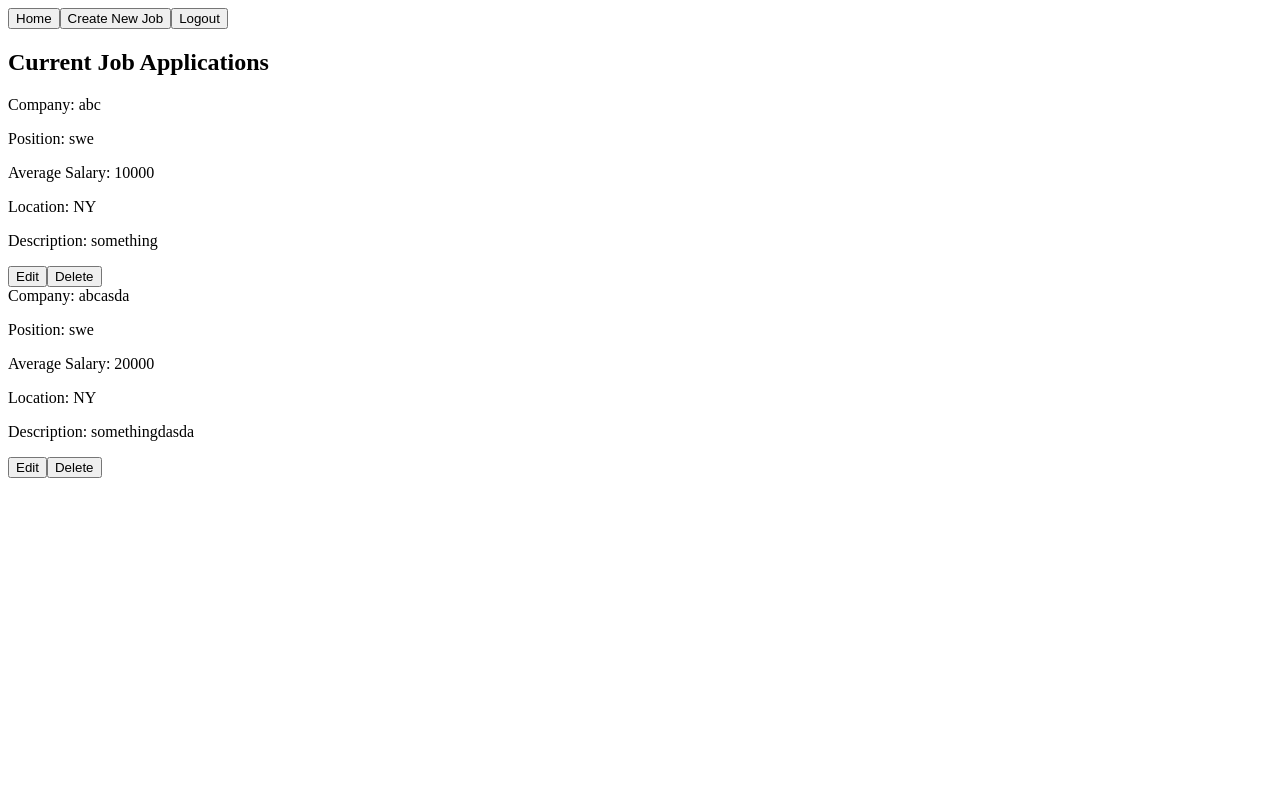
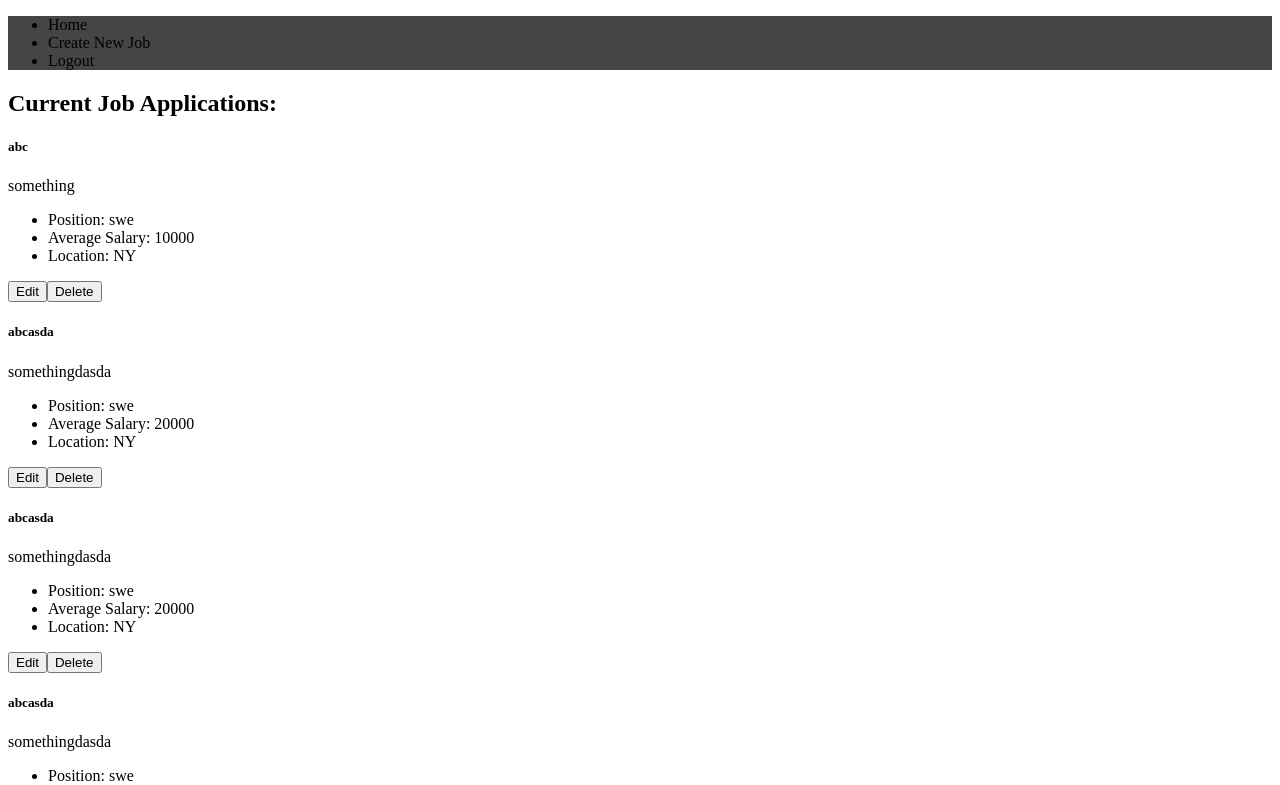
Before and after one commit to JobHuntr/JobHuntr, a React app: page /Home in a window 1280 px wide. Shown: the top 785 px of the page. Built offline with nearby package versions, Linux system fonts and the light colour scheme.

Commit message:
added styling to edit and new job
Co-authored-by: Jeremy Wang <JeremyHcWang@users.noreply.github.com>

```diff
--- a/src/components/EditJob.tsx
+++ b/src/components/EditJob.tsx
@@ -16,8 +16,9 @@ const EditJob: React.FC<EditJobProps> = ({ currentJob }) => {
   const [location, setLocation] = useState<string>(currentJob.location);
   const [description, setDescription] = useState<string>(currentJob.description);
   const [followUp, setFollowUp] = useState<string>(currentJob.followUp);
+  const [heardBack, setHeardBack] = useState<string>('');
   // a state variable to indicate if this is for editing or adding
-  const [edit, setEdit] = useState<boolean>(true);
+  // const [edit, setEdit] = useState<boolean>(true);
 
 
   const updateJob = async (event: React.FormEvent<HTMLFormElement>) => {
@@ -29,7 +30,8 @@ const EditJob: React.FC<EditJobProps> = ({ currentJob }) => {
       location: location,
       description: description,
       // need to convert this to boolean in backend
-      followUp: followUp
+      followUp: followUp,
+      heardBack: heardBack
     }
     try {
       const response: responseData = await axios.patch('', body, {
@@ -46,37 +48,44 @@ const EditJob: React.FC<EditJobProps> = ({ currentJob }) => {
 
 
   return (
-    <div>
-      <form onSubmit={(e) => updateJob(e)}>
-        <div>
-          <label htmlFor = "company">Company: </label>
-          <input id = "company" type="text" placeholder="Company" onChange={ (e) => {setCompany(e.target.value)} } value = {company}></input>
+    <div className = "bg-dark-subtle p-3" >
+      <form className = "bg-dark-subtle mt-5 mb-5 ms-5 me-5" onSubmit={(e) => updateJob(e)}>
+        <div className="mb-3">
+          <label style = {{ fontSize: '20px'}} htmlFor = "company" className="text-success form-label">Company: </label>
+          <input id = "company" type="text" className="form-control" placeholder="Company" onChange={ (e) => {setCompany(e.target.value)} } value = {company}></input>
         </div>
-        <div>
-          <label htmlFor = "position">Position: </label>
-          <input id = "position" type="text" placeholder="Position" onChange={ (e) => {setPosition(e.target.value)} } value = {position}></input>
+        <div className="mb-3">
+          <label style = {{ fontSize: '20px'}} htmlFor = "position" className="text-success form-label">Position: </label>
+          <input id = "position" type="text" className="form-control" placeholder="Position" onChange={ (e) => {setPosition(e.target.value)} } value = {position}></input>
         </div>
-        <div>
-          <label htmlFor = "salary"> Salary: </label>
-          <input id = "salary" type="text" placeholder="Salary" onChange={ (e) => {setSalary( parseInt(e.target.value) )} } value = {salary}></input>
+        <div className="mb-3">
+          <label style = {{ fontSize: '20px'}} htmlFor = "salary" className="text-success form-label"> Salary: </label>
+          <input id = "salary" type="text" className="form-control" placeholder="Salary" onChange={ (e) => {setSalary( parseInt(e.target.value) )} } value = {salary}></input>
         </div>
-        <div>
-          <label htmlFor = "location"> Location: </label>
-          <input id = "location" type="text" placeholder="Location" onChange={ (e) => {setLocation(e.target.value)} } value = {location}></input>
+        <div className="mb-3">
+          <label style = {{ fontSize: '20px'}} htmlFor = "location" className="text-success form-label"> Location: </label>
+          <input id = "location" type="text" className="form-control" placeholder="Location" onChange={ (e) => {setLocation(e.target.value)} } value = {location}></input>
         </div>
-        <div>
-          <label htmlFor = "description"> Description: </label>
-          <input id = "description" type="text" placeholder="Description" onChange={ (e) => {setDescription(e.target.value)} } value = {description}></input>
+        <div className="mb-3">
+          <label style = {{ fontSize: '20px'}} htmlFor = "description" className="text-success form-label"> Description: </label>
+          <input id = "description" type="text" className="form-control" placeholder="Description" onChange={ (e) => {setDescription(e.target.value)} } value = {description}></input>
         </div>
-        <div>
-          <label htmlFor="followup">Follow up? (Y/N)</label>
-          <select id = "followup" placeholder="Choose One" onChange={ (e) => {setFollowUp(e.target.value)} }>
+        <div className="mb-3">
+          <label style = {{ fontSize: '20px'}} htmlFor="followup" className="text-success form-label">Follow up? (Y/N)</label>
+          <select id = "followup" placeholder="Choose One" className="form-select" onChange={ (e) => {setFollowUp(e.target.value)} }>
+            <option value="true">Yes</option>
+            <option value="false">No</option>
+          </select>
+        </div>
+        <div className="mb-3">
+          <label style = {{ fontSize: '20px'}} htmlFor="heard-back" className="text-success form-label">Heard Back? (Y/N)</label>
+          <select id = "heard-back" placeholder="Choose One" className="form-select" onChange={ (e) => {setHeardBack(e.target.value)} }>
             <option value="true">Yes</option>
             <option value="false">No</option>
           </select>
         </div>
         <div>
-          <input type="submit"></input>
+          <input type="submit" className="btn btn-info text-white"></input>
         </div>
       </form>
     </div>
--- a/src/components/JobCard.tsx
+++ b/src/components/JobCard.tsx
@@ -14,28 +14,21 @@ const JobCard: React.FC<JobCardProps>= ({ id, jobInfo, getClickId }) => {
 
 
   return (
-    <div className="jobCard">
-      <label htmlFor = "company">Company: </label>
-      <span id = "company">{jobInfo.company}</span>
-      <p>
-        <label htmlFor = "position">Position: </label>
-        <span id = "position">{jobInfo.position}</span>
-      </p>
-      <p>
-        <label htmlFor = "salary">Average Salary: </label>
-        <span id = "salary">{jobInfo.salary}</span>
-      </p>
-      <p>
-        <label htmlFor = "location">Location: </label>
-        <span id = "location">{jobInfo.location}</span>
-      </p>
-      <p>
-        <label htmlFor = "description">Description: </label>
-        <span id = "description">{jobInfo.description}</span>
-      </p>
+    <div className="card mb-2 bg-light" style={{width: '18rem'}}>
+
+      <div className="card-body">
+        <h5 className="card-title text-success">{jobInfo.company}</h5>
+        <p className="card-text">{jobInfo.description}</p>
+      </div>
+
+      <ul className="list-group list-group-flush">
+        <li className="list-group-item">Position: {jobInfo.position}</li>
+        <li className="list-group-item">Average Salary: {jobInfo.salary}</li>
+        <li className="list-group-item">Location: {jobInfo.location}</li>
+      </ul>
       <div className = "buttonContainer">
-        <button id={id} onClick={(e) => getClickId(e)}>Edit</button>
-        <button id={id}>Delete</button>
+        <button className = "btn btn-info text-white mt-2 mr-2 ml-2 mb-2" id={id} onClick={(e) => getClickId(e)}>Edit</button>
+        <button className = "btn btn-danger mt-2 mr-2 ml-2 mb-2" id={id}>Delete</button>
       </div>
     </div>
   )
--- a/src/components/JobContainer.tsx
+++ b/src/components/JobContainer.tsx
@@ -17,7 +17,7 @@ export type Job = {
 
 const JobContainer = () => {
   const [jobList, setJobList] = useState([]);
-  const [edit, setEdit] = useState(false);
+  const [edit, setEdit] = useState<boolean>(false);
   const [currentJob, setCurrentJob] = useState<Job>();
 
   const getList = async () => {
@@ -28,6 +28,9 @@ const JobContainer = () => {
     //   }
     // })
     const jobListData = [{company: 'abc', position: 'swe', salary: 10000, location: 'NY', description: 'something'},
+    {company: 'abcasda', position: 'swe', salary: 20000, location: 'NY', description: 'somethingdasda'},
+    {company: 'abcasda', position: 'swe', salary: 20000, location: 'NY', description: 'somethingdasda'},
+    {company: 'abcasda', position: 'swe', salary: 20000, location: 'NY', description: 'somethingdasda'},
     {company: 'abcasda', position: 'swe', salary: 20000, location: 'NY', description: 'somethingdasda'}]
     setJobList(jobListData);
   }
@@ -44,24 +47,27 @@ const JobContainer = () => {
 
   for (let i=0; i<jobList.length; i++) {
     const jobInfo = jobList[i] as Job
-    listOfCards.push(<JobCard id = {`${i}`} jobInfo = {jobInfo} getClickId={getClickId}/>)
-  }
+    listOfCards.push(
+      <div className="col-4">
+        <JobCard id = {`${i}`} jobInfo = {jobInfo} getClickId={getClickId}/>
+      </div>)
+    }
 
 
   return (
     <div>
       {!edit && (
-      <div>
-        <h2>Current Job Applications</h2>
-        <div>
+      <div className="grid text-center bg-dark-subtle p-3">
+        <h2 className = "text-secondary">Current Job Applications: </h2>
+        <div className= "row gy-5" >
           {listOfCards}
         </div>
       </div>
       )}
       {edit && (
-      <div>
-      <h2>Edit Job Application:</h2>
-      <div>
+      <div className = "bg-dark-subtle p-3">
+      <h2 style={{ textAlign: 'center', fontSize: '36px' }} className = "text-secondary">Edit Job Application:</h2>
+      <div className = "bg-dark-subtle">
         <EditJob currentJob = {currentJob}/>
       </div>
     </div>
--- a/src/components/NavBar.tsx
+++ b/src/components/NavBar.tsx
@@ -7,9 +7,23 @@ const NavBar = () => {
   const navigate = useNavigate();
   return (
     <div>
-      <button className="home" onClick={ () => {navigate("/Home")} }>Home</button>
-      <button className="job" onClick={ () => {navigate("/Home/NewJob")} }>Create New Job</button>
-      <button className="logout" onClick={ () => {navigate("/")} }>Logout</button>
+      <nav className="navbar navbar-expand-lg navbar-dark" style={{ backgroundColor: "#454545" }}>
+        <div className="container-fluid">
+          <div className="collapse navbar-collapse" id="navbarNav">
+            <ul className="navbar-nav">
+              <li className="nav-item">
+                <a className="nav-link" onClick={ () => {navigate("/Home")} }>Home</a>
+              </li>
+              <li className="nav-item">
+                <a className="nav-link" onClick={ () => {navigate("/Home/NewJob")} }>Create New Job</a>
+              </li>
+              <li className="nav-item">
+                <a className="nav-link" onClick={ () => {navigate("/")}}>Logout</a>
+              </li>
+            </ul>
+          </div>
+        </div>
+      </nav>
       <Outlet />
     </div>
   )
--- a/src/components/NewJob.tsx
+++ b/src/components/NewJob.tsx
@@ -13,8 +13,9 @@ const NewJob = () => {
   const [location, setLocation] = useState<string>('');
   const [description, setDescription] = useState<string>('');
   const [followUp, setFollowUp] = useState<string>('');
+  const [heardBack, setHeardBack] = useState<string>('');
   // a state variable to indicate if this is for editing or adding
-  const [edit, setEdit] = useState<boolean>(true);
+  // const [edit, setEdit] = useState<boolean>(true);
 
   const submitJob = async (event: React.FormEvent<HTMLFormElement>) => {
     event.preventDefault
@@ -25,7 +26,8 @@ const NewJob = () => {
       location: location,
       description: description,
       // need to convert this to boolean in backend
-      followUp: followUp
+      followUp: followUp,
+      heardBack: heardBack
     }
     try {
       const response: responseData = await axios.post('', body, {
@@ -42,32 +44,41 @@ const NewJob = () => {
 
   return (
     <div>
-      <div>
-        <h2>New Job Application:</h2>
-        <form onSubmit={(e) => submitJob(e)}>
-          <div>
-            <label htmlFor = "company">Company: </label>
-            <input id = "company" type="text" placeholder="Company" onChange={ (e) => {setCompany(e.target.value)} }></input>
+      <div className = "bg-dark-subtle p-3">
+        <h2 style={{ textAlign: 'center', fontSize: '36px' }} className = "text-secondary">New Job Application:</h2>
+        <form className = "bg-dark-subtle mt-5 mb-5 ms-5 me-5" onSubmit={(e) => submitJob(e)}>
+          <div className="mb-3">
+            <label style = {{ fontSize: '20px'}} htmlFor = "company" className="text-success form-label">Company: </label>
+            <input id = "company" type="text" className="form-control" placeholder="Company" onChange={ (e) => {setCompany(e.target.value)} }></input>
           </div>
-          <div>
-            <label htmlFor = "position">Position: </label>
-            <input id = "position" type="text" placeholder="Position" onChange={ (e) => {setPosition(e.target.value)} }></input>
+          <div className="mb-3">
+            <label style = {{ fontSize: '20px'}} htmlFor = "position" className="text-success form-label">Position: </label>
+            <input id = "position" type="text" className="form-control" placeholder="Position" onChange={ (e) => {setPosition(e.target.value)} }></input>
           </div>
-          <div>
-            <label htmlFor = "salary"> Salary: </label>
-            <input id = "salary" type="text" placeholder="Salary" onChange={ (e) => {setSalary( parseInt(e.target.value) )} }></input>
+          <div className="mb-3">
+            <label style = {{ fontSize: '20px'}} htmlFor = "salary" className="text-success form-label"> Salary: </label>
+            <input id = "salary" type="text" className="form-control" placeholder="Salary" onChange={ (e) => {setSalary( parseInt(e.target.value) )} }></input>
           </div>
-          <div>
-            <label htmlFor = "location"> Location: </label>
-            <input id = "location" type="text" placeholder="Location" onChange={ (e) => {setLocation(e.target.value)} }></input>
+          <div className="mb-3">
+            <label style = {{ fontSize: '20px'}} htmlFor = "location" className="text-success form-label"> Location: </label>
+            <input id = "location" type="text" className="form-control" placeholder="Location" onChange={ (e) => {setLocation(e.target.value)} }></input>
           </div>
-          <div>
-            <label htmlFor = "description"> Description: </label>
-            <input id = "description" type="text" placeholder="Description" onChange={ (e) => {setDescription(e.target.value)} }></input>
+          <div className="mb-3">
+            <label style = {{ fontSize: '20px'}} htmlFor = "description" className="text-success form-label"> Description: </label>
+            <input id = "description" type="text" className="form-control" placeholder="Description" onChange={ (e) => {setDescription(e.target.value)} }></input>
           </div>
-          <div>
-            <label htmlFor="followup">Follow up? (Y/N)</label>
-            <select id = "followup" placeholder="Choose One" onChange={ (e) => {setFollowUp(e.target.value)} }>
+          <div className="mb-3">
+            <label style = {{ fontSize: '20px'}} htmlFor="followup" className="text-success form-label">Follow up? (Y/N)</label>
+            <select id = "followup" placeholder="Choose One" className="form-select" onChange={ (e) => {setFollowUp(e.target.value)} }>
+              <option value="" disabled selected hidden>Select One</option>
+              <option value="true">Yes</option>
+              <option value="false">No</option>
+            </select>
+          </div>
+          <div className="mb-3">
+            <label style = {{ fontSize: '20px'}} htmlFor="heard-back" className="text-success form-label">Heard Back? (Y/N)</label>
+            <select id = "heard-back" placeholder="Choose One" className="form-select" onChange={ (e) => {setHeardBack(e.target.value)} }>
+              <option value="" disabled selected hidden>Select One</option>
               <option value="true">Yes</option>
               <option value="false">No</option>
             </select>
```
Also changed, not shown: src/components/LoginPage.tsx (+21 -16 lines).
